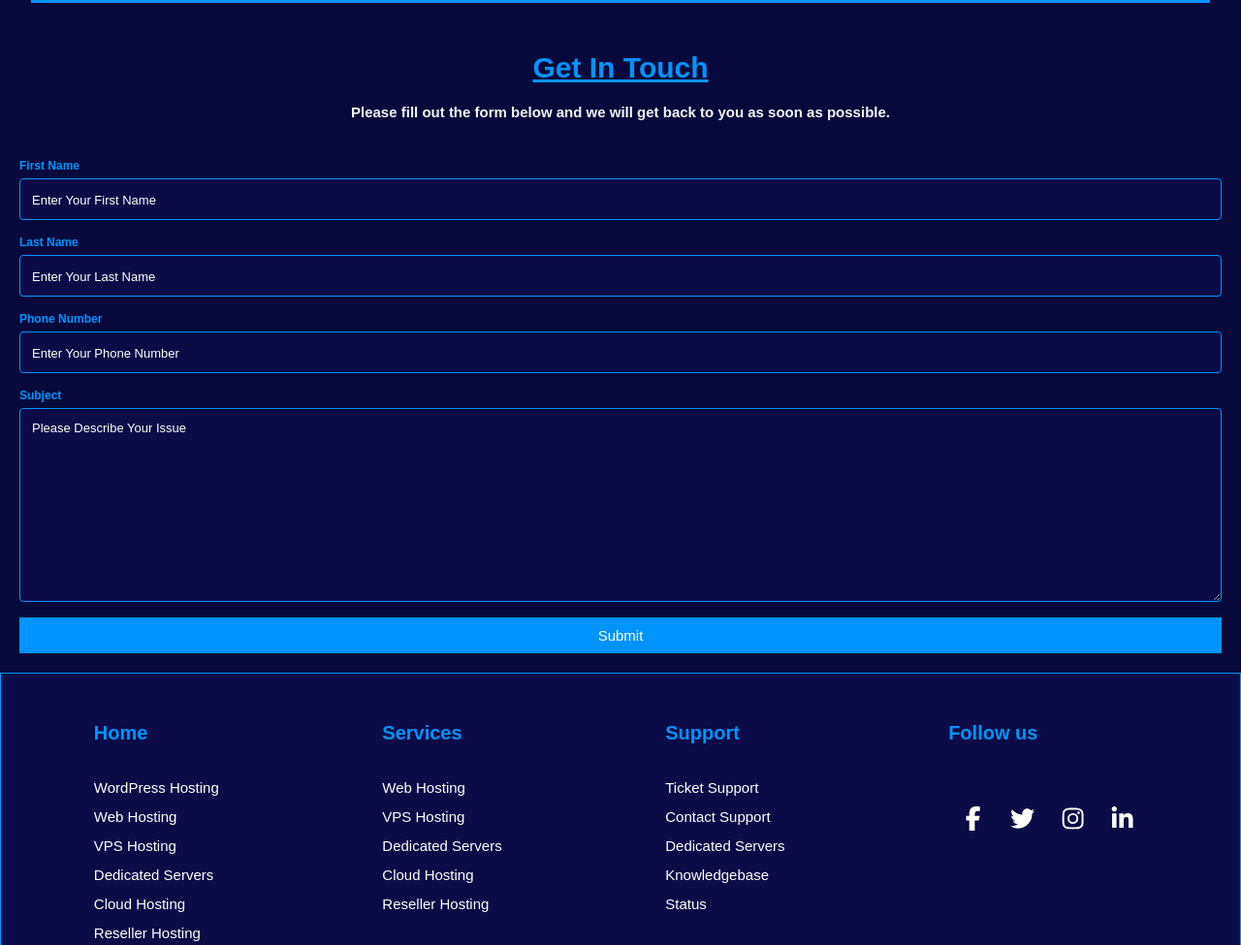
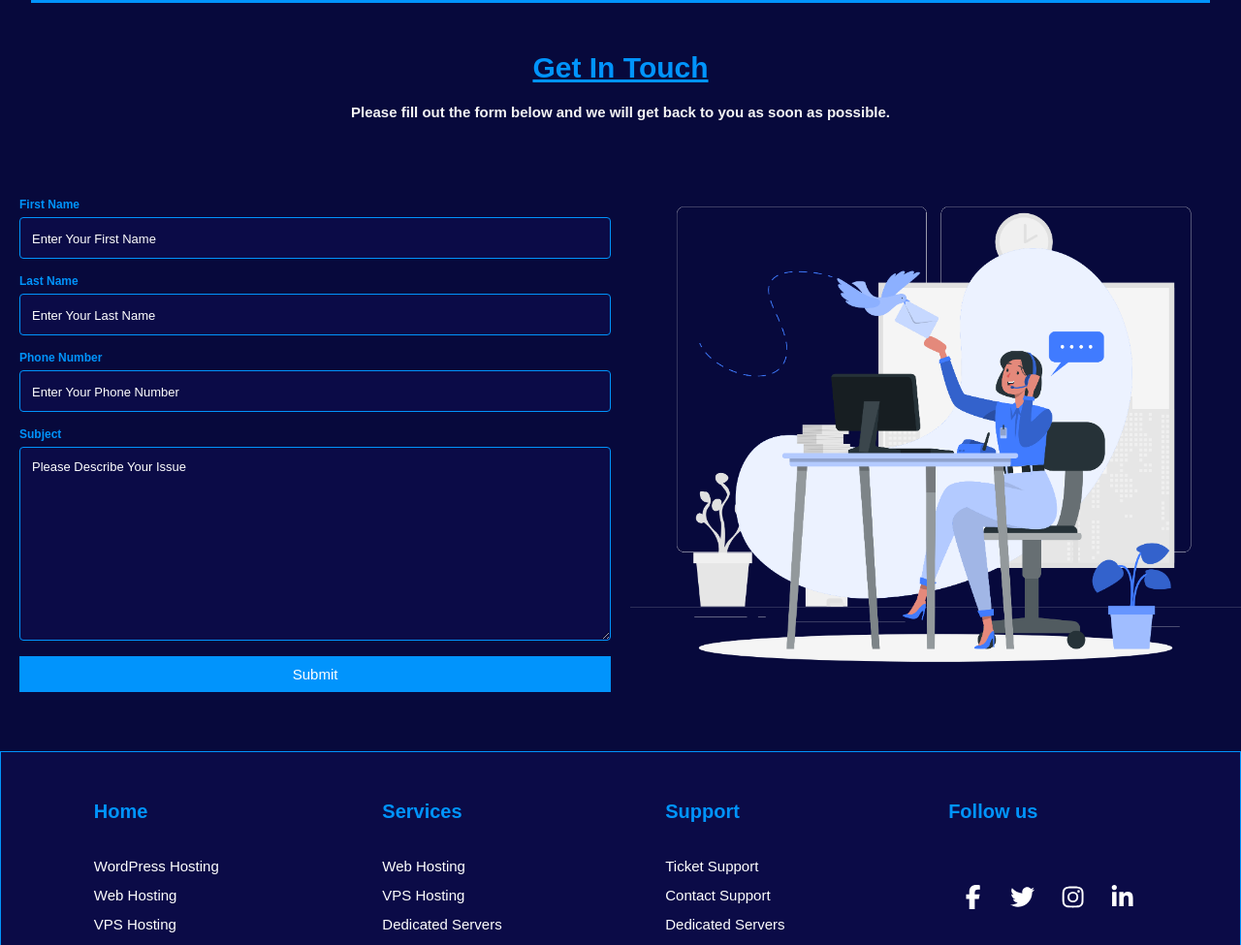
Before and after one commit to Anish-Rose/ZenHost, a plain HTML site: page index.html in a window 1280 px wide. Shown: the part 6653-7628 px from the top of the page at 97% size. Drawn offline with nearby package versions, Linux system fonts and the light colour scheme.

Commit message:
Update index.html

```diff
--- a/index.html
+++ b/index.html
@@ -379,8 +379,9 @@
                 Please fill out the form below and we will get back to you as soon as possible.
             </p>
         </div>
-        <form action="https://formspree.io/f/xlezlrqb" method="POST">
+        <div class="contact-total">
 
+            <form action="" method="">
                 <label for="fname" class="contact-label">First Name</label>
                 <input type="text" id="fname" name="First Name" placeholder="Enter Your First Name" class="form-text">
 
@@ -395,8 +396,11 @@
                 <textarea id="subject" name="subject" placeholder="Please Describe Your Issue" style="height:200px"
                     class="form-text"></textarea>
                 <input type="submit" value="Submit" class="conatct-btn">
-
             </form>
+            <div class="contact-img">
+                <img src="./assests/3969584.png" alt="" />
+            </div>
+        </div>
     </div>
     <!-- CONTACT US END -->
     <!-- FOOTER -->
```
Lines whose indentation alone changed are shown as unchanged.
